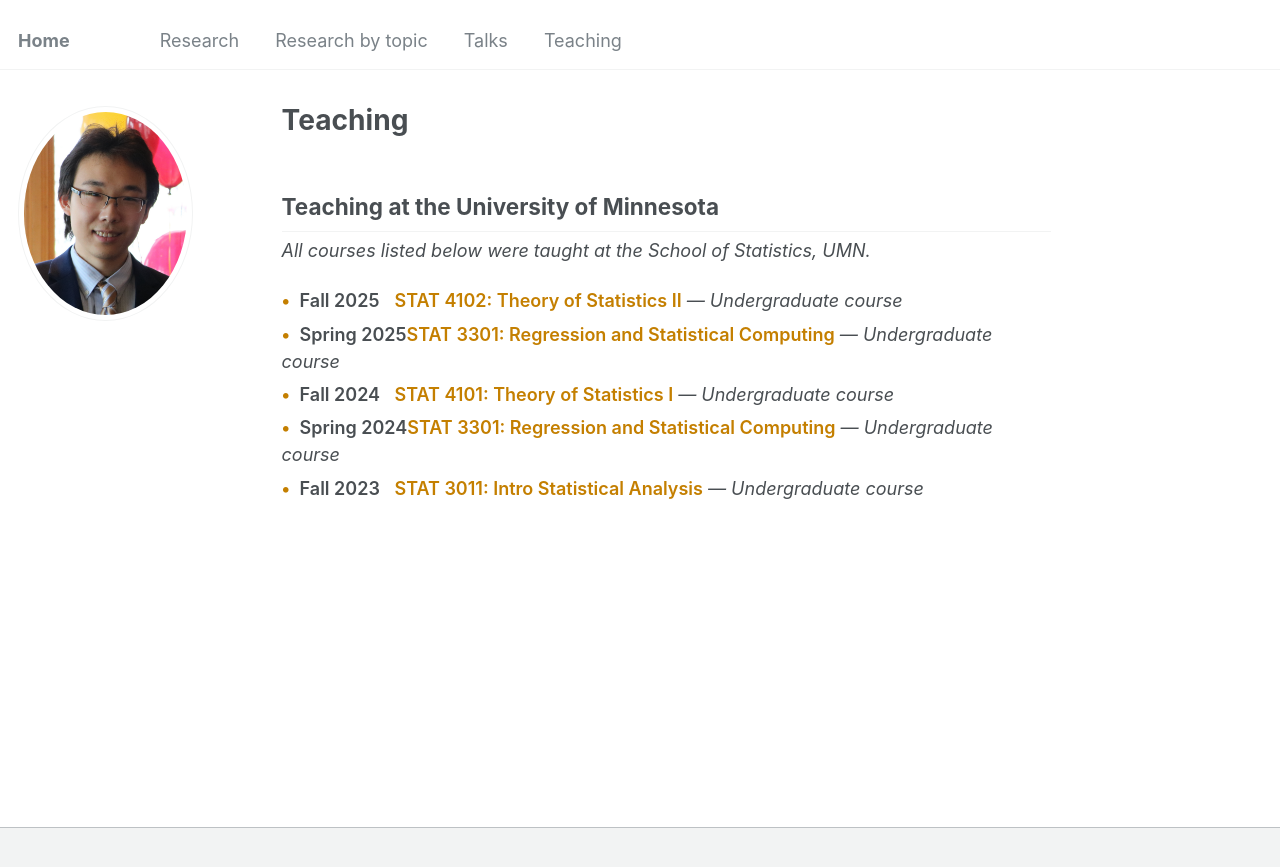
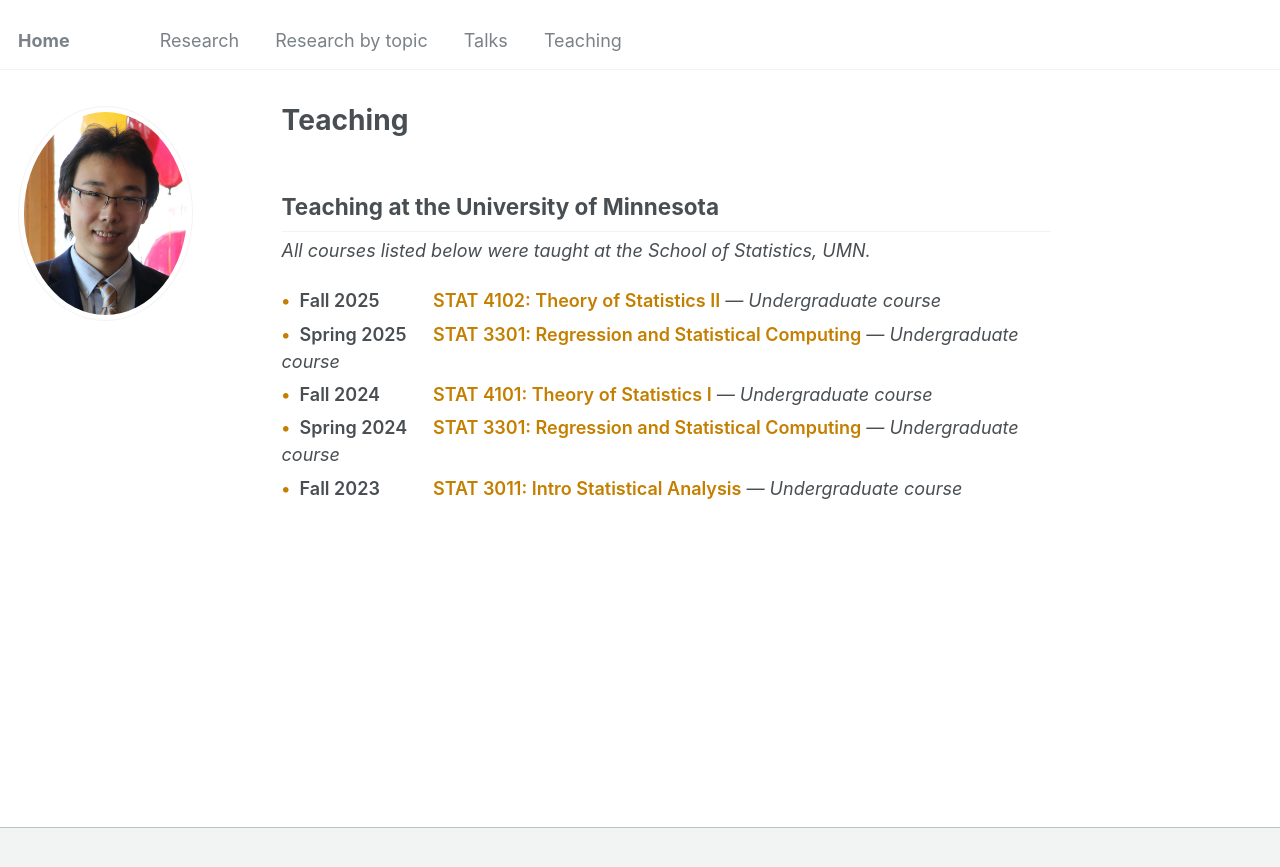
Before and after one commit to HongruZhao/HongruZhao.github.io, a Jekyll site: the page built from _pages/teaching.html, in a window 1280 px wide. Shown: the top 867 px of the page. Built offline with Jekyll 4.4.1, drawn with Linux system fonts in a browser that asks for light colours.

Commit message:
Update teaching.html

```diff
--- a/_pages/teaching.html
+++ b/_pages/teaching.html
@@ -34,7 +34,8 @@ author_profile: true
 }
 .teaching-term {
   display: inline-block;
-  min-width: 95px;
+  min-width: 120px;
+  margin-right: 0.75rem;
   font-weight: 600;
 }
 .teaching-course {
```
